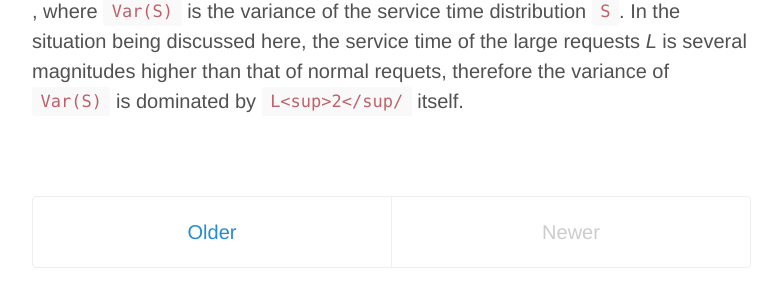
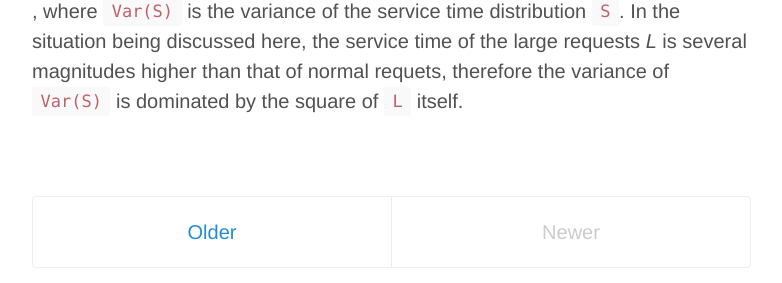
Before and after one commit to zhe-thoughts/zhe-thoughts.github.io, a Jekyll site: the page built from index.html, in a window 1280 px wide and 900 px high, scrolled down 1988 px, cut to the strip 542-825 px from the top of the window. Shown: the whole strip, without its empty margins (248-1030 px from the left). Built offline with Jekyll 4.4.1, drawn with Linux system fonts in a browser that asks for light colours; the list of posts is cut into pages by our own code.

Commit message:
Update 2018-08-27-Large-Requests-are-Very-Harmful.md

```diff
--- a/_posts/2018-08-27-Large-Requests-are-Very-Harmful.md
+++ b/_posts/2018-08-27-Large-Requests-are-Very-Harmful.md
@@ -32,4 +32,4 @@ Per [Pollaczek–Khinchine formula - Wikipedia](https://en.wikipedia.org/wiki/Po
 
 <img src="https://wikimedia.org/api/rest_v1/media/math/render/svg/8775d3fff838b07d162796199fbffdad0c6a0354"/>
 
-, where `Var(S)` is the variance of the service time distribution `S`. In the situation being discussed here, the service time of the large requests *L* is several magnitudes higher than that of normal requets, therefore the variance of `Var(S)` is dominated by `L<sup>2</sup/` itself.
+, where `Var(S)` is the variance of the service time distribution `S`. In the situation being discussed here, the service time of the large requests *L* is several magnitudes higher than that of normal requets, therefore the variance of `Var(S)` is dominated by the square of `L` itself.
```
